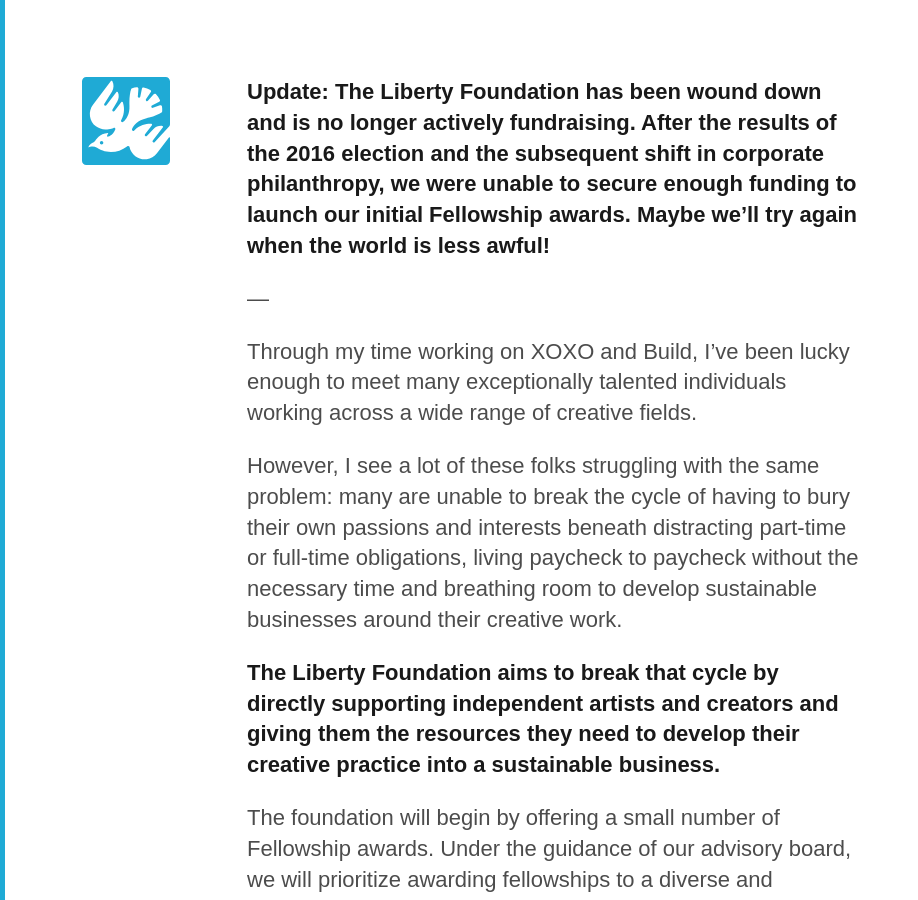
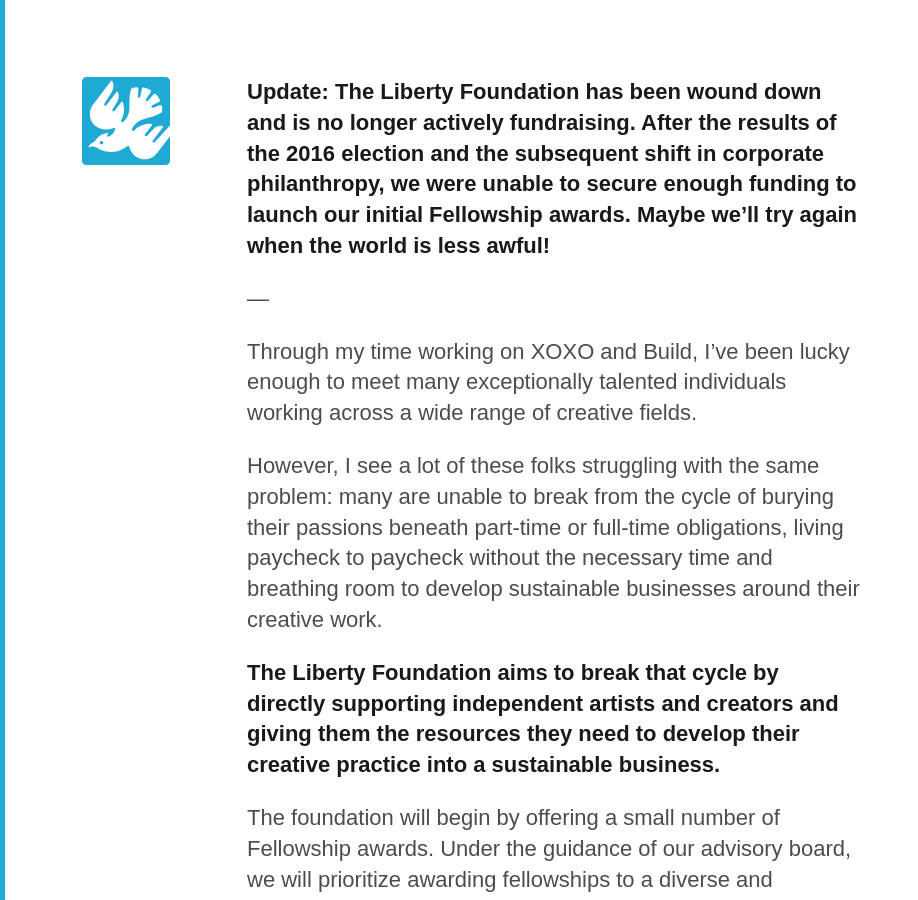
Before and after one commit to thelibertyfoundation/website, a Jekyll site: the page built from index.md, in a window 1280 px wide and 900 px high. Shown: the whole window, without its empty margins (0-918 px from the left). Built offline with Jekyll 4.4.1, drawn with Linux system fonts in a browser that asks for light colours.

Commit message:
Copy updates

```diff
--- a/index.md
+++ b/index.md
@@ -9,7 +9,7 @@ title: Liberty Foundation
 
 Through my time working on XOXO and Build, I've been lucky enough to meet many exceptionally talented individuals working across a wide range of creative fields.
 
-However, I see a lot of these folks struggling with the same problem: many are unable to break the cycle of having to bury their own passions and interests beneath distracting part-time or full-time obligations, living paycheck to paycheck without the necessary time and breathing room to develop sustainable businesses around their creative work.
+However, I see a lot of these folks struggling with the same problem: many are unable to break from the cycle of burying their passions beneath part-time or full-time obligations, living paycheck to paycheck without the necessary time and breathing room to develop sustainable businesses around their creative work.
 
 **The Liberty Foundation aims to break that cycle by directly supporting independent artists and creators and giving them the resources they need to develop their creative practice into a sustainable business.**
 
```
